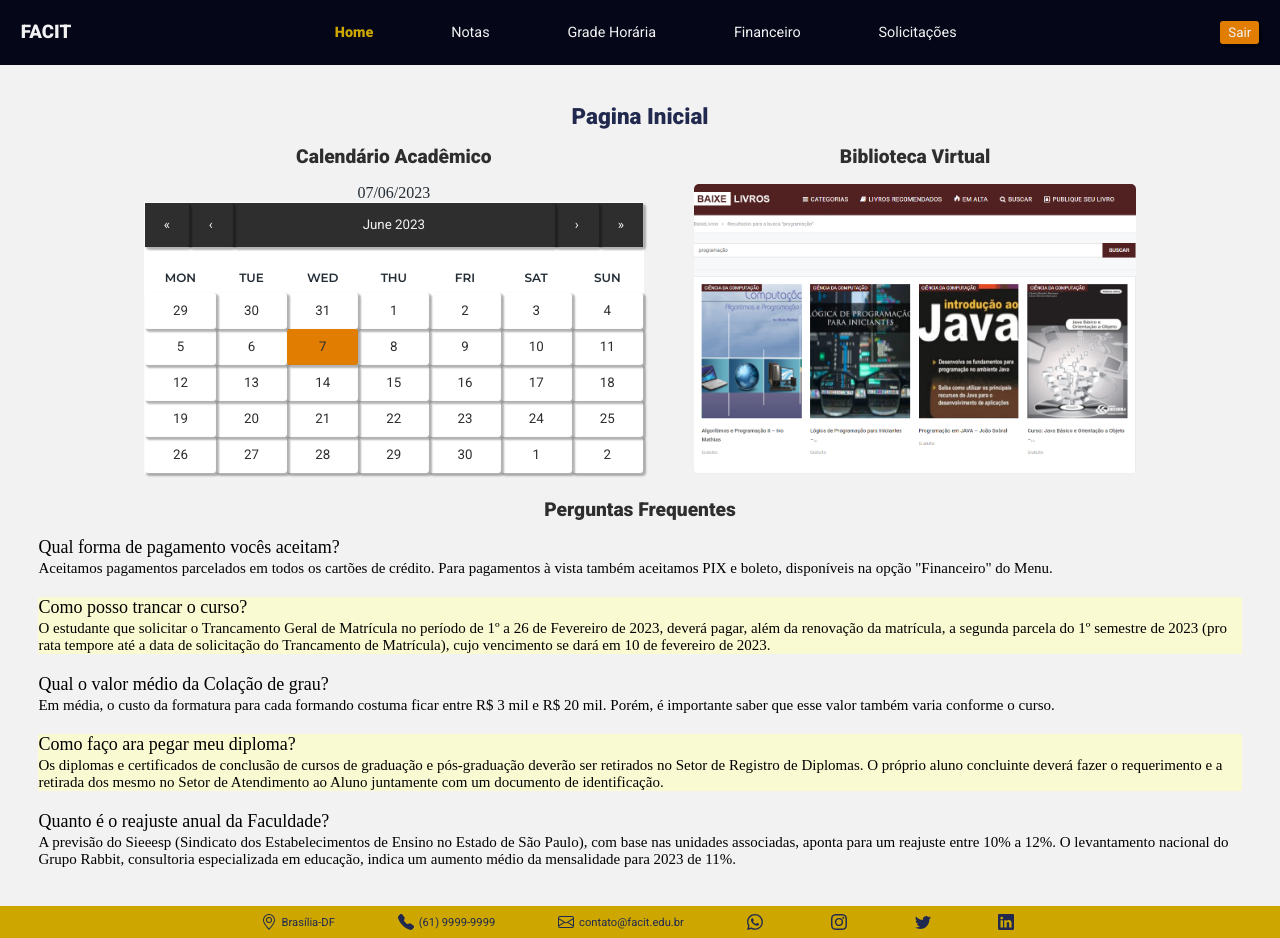
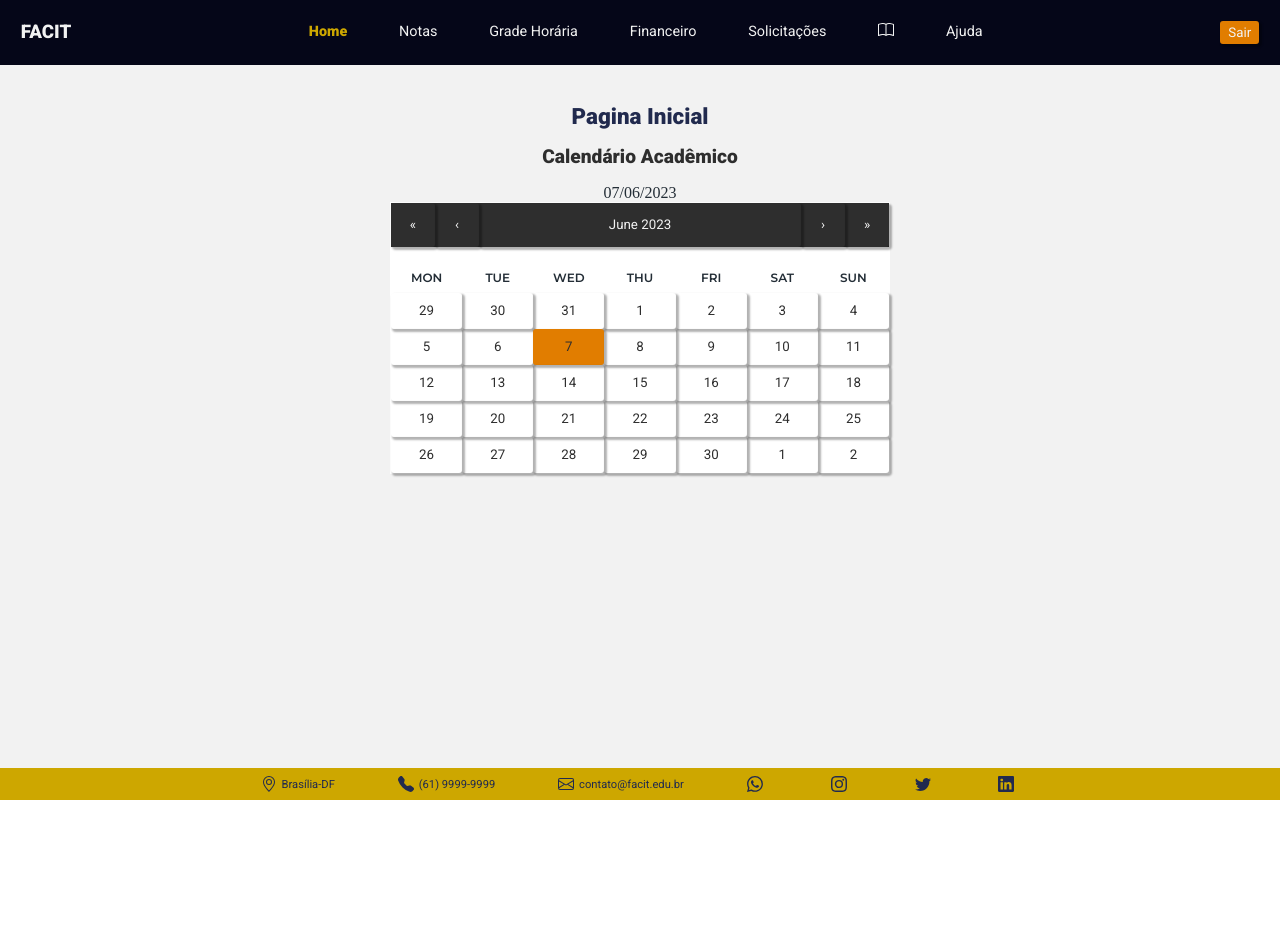
Before and after one commit to Sasaestudo/projetoADS, a React (Vite) app in the folder projetoFront/: page /home in a window 1280 px wide. After the commit the page ends 800 px from the top, so only its background shows below. Built offline with nearby package versions, Linux system fonts and the light colour scheme.

Commit message:
atualixacao pagina home, icone biblio menu e ajuda menu

```diff
--- a/projetoFront/src/App.jsx
+++ b/projetoFront/src/App.jsx
@@ -8,6 +8,7 @@ import Financeiro from './pages/financeiro';
 import Pagamento from './pages/pagamento';
 import Solicitar from './pages/solicitar';
 import Solicitacoes from './pages/solicitacoes';
+import Ajuda from './pages/ajuda';
 import Erro from './pages/erro';
 import Login from './pages/login';
 import UserContext from './contexts/UserContext';
@@ -28,6 +29,7 @@ export default function App() {
             <Route path="/pagamento" element={<Pagamento />} />
             <Route path="/solicitacoes" element={<Solicitacoes />} />
             <Route path="/solicitar" element={<Solicitar />} />
+            <Route path="/ajuda" element={<Ajuda />} />
           </Route>
         </>
 
--- a/projetoFront/src/components/navbar.jsx
+++ b/projetoFront/src/components/navbar.jsx
@@ -2,7 +2,6 @@ import { NavLink, Link } from 'react-router-dom';
 import { useContext } from 'react';
 import UserContext from '../contexts/UserContext'
 import './navbar.css';
-
 
 export default function Navbar() {
 
@@ -28,12 +27,15 @@ const handleSair=() => {
         <li>
           <NavLink to="/financeiro">Financeiro</NavLink>
         </li>
-        {/* <li>
-          <NavLink to="/solicitar">Solicitar</NavLink>
-        </li> */}
         <li>
           <NavLink to="/solicitacoes">Solicitações</NavLink>
         </li>
+        <li><a href="https://www.baixelivros.com.br/?s=programa%C3%A7%C3%A3o" target="_blank"><svg xmlns="http://www.w3.org/2000/svg" color="#f2f2f2" width="16" height="16" fill="currentColor" class="bi bi-book" viewBox="0 0 16 16">
+  <path d="M1 2.828c.885-.37 2.154-.769 3.388-.893 1.33-.134 2.458.063 3.112.752v9.746c-.935-.53-2.12-.603-3.213-.493-1.18.12-2.37.461-3.287.811V2.828zm7.5-.141c.654-.689 1.782-.886 3.112-.752 1.234.124 2.503.523 3.388.893v9.923c-.918-.35-2.107-.692-3.287-.81-1.094-.111-2.278-.039-3.213.492V2.687zM8 1.783C7.015.936 5.587.81 4.287.94c-1.514.153-3.042.672-3.994 1.105A.5.5 0 0 0 0 2.5v11a.5.5 0 0 0 .707.455c.882-.4 2.303-.881 3.68-1.02 1.409-.142 2.59.087 3.223.877a.5.5 0 0 0 .78 0c.633-.79 1.814-1.019 3.222-.877 1.378.139 2.8.62 3.681 1.02A.5.5 0 0 0 16 13.5v-11a.5.5 0 0 0-.293-.455c-.952-.433-2.48-.952-3.994-1.105C10.413.809 8.985.936 8 1.783z"/>
+</svg><span></span></a>
+        </li>
+        <li><NavLink to="/ajuda">Ajuda</NavLink>
+</li>
       </ul>
       <button><Link to="/" onClick={handleSair}>Sair</Link></button>
     </nav>
--- /dev/null
+++ b/projetoFront/src/pages/ajuda.jsx
@@ -0,0 +1,34 @@
+import '../pages/css/ajuda.css'
+export default function ajuda(){
+  return(
+
+    <section ContainerSectio>
+        <div className='ajuda'>
+        <h1>Perguntas Frequentes</h1>
+            <dl>
+              <div>
+                <dt>Qual forma de pagamento vocês aceitam?</dt>
+                <dd>Aceitamos pagamentos parcelados em todos os cartões de crédito. Para pagamentos à vista também aceitamos PIX e boleto, disponíveis na opção "Financeiro" do Menu. </dd>
+              </div>
+              <div>
+                <dt>Como posso trancar o curso?</dt>
+                <dd>O estudante que solicitar o Trancamento Geral de Matrícula no período de 1º a 26 de Fevereiro de 2023, deverá pagar, além da renovação da matrícula, a segunda parcela do 1º semestre de 2023 (pro rata tempore até a data de solicitação do Trancamento de Matrícula), cujo vencimento se dará em 10 de fevereiro de 2023.
+                </dd>
+              </div>
+              <div>
+                <dt>Qual o valor médio da Colação de grau?</dt>
+                <dd>Em média, o custo da formatura para cada formando costuma ficar entre R$ 3 mil e R$ 20 mil. Porém, é importante saber que esse valor também varia conforme o curso. </dd>
+              </div>
+              <div>
+                <dt>Como faço ara pegar meu diploma?</dt>
+                <dd>Os diplomas e certificados de conclusão de cursos de graduação e pós-graduação deverão ser retirados no Setor de Registro de Diplomas. O próprio aluno concluinte deverá fazer o requerimento e a retirada dos mesmo no Setor de Atendimento ao Aluno juntamente com um documento de identificação.</dd>
+              </div>
+              <div>
+                <dt>Quanto é o reajuste anual da Faculdade?</dt>
+                <dd>A previsão do Sieeesp (Sindicato dos Estabelecimentos de Ensino no Estado de São Paulo), com base nas unidades associadas, aponta para um reajuste entre 10% a 12%. O levantamento nacional do Grupo Rabbit, consultoria especializada em educação, indica um aumento médio da mensalidade para 2023 de 11%. </dd>
+              </div>
+            </dl>
+          </div>
+        </section>
+  )
+}
--- /dev/null
+++ b/projetoFront/src/pages/css/ajuda.css
@@ -0,0 +1,27 @@
+.ajuda{
+    grid-row: 1/1;
+    margin-top: 20px;
+    background-color: #f2f2f2;
+
+    }
+    .ajuda h1{
+      text-align: center;
+      background-color: #f2f2f2;
+      margin-bottom: 10px;
+    }
+    .ajuda div:nth-child(even) {
+      background-color:lightgray;}
+    .ajuda dt{
+      font-size: 18px;
+      margin-bottom: 2px;
+
+    }
+    .ajuda dl{
+      font-size: 15px;
+    }
+    .ajuda dt, dl{
+      text-align: left;
+    }
+    .ajuda div:nth-child(-n+4) {
+      margin-bottom: 20px;
+    }
--- a/projetoFront/src/pages/css/home.css
+++ b/projetoFront/src/pages/css/home.css
@@ -2,33 +2,6 @@
   display: flex;
   gap: 50px;
   flex-wrap: wrap;
-}
-.biblioteca img{
-  flex-wrap: wrap;
-  border-radius: 5px;
-  max-height: 290px;
-  width: auto;
-
-}
-.perguntas {
-grid-row: 1/1;
-color:black;
-margin-top: 20px;
-}
-.perguntas div:nth-child(even) {
-  background-color:lightgoldenrodyellow;}
-.perguntas dt{
-  font-size: 18px;
-  margin-bottom: 2px;
-}
-.perguntas dl{
-  font-size: 15px;
-}
-.perguntas dt, dl{
-  text-align: left;
-}
-.perguntas div:nth-child(-n+4) {
-  margin-bottom: 20px;
 }
 .react-calendar {
   width: 500px;
--- a/projetoFront/src/pages/home.jsx
+++ b/projetoFront/src/pages/home.jsx
@@ -2,7 +2,6 @@ import React, { useState } from 'react';
 import Calendar from 'react-calendar';
 import { format, parseISO } from 'date-fns';
 import './css/home.css';
-import bibliotecaVirtual from '../assets/fotos/biblioteca.png'
 
 
 
@@ -26,42 +25,7 @@ export default function home(){
         <Calendar className="calendar" />
         </div>
       </article>
-
-      <article className='biblioteca'>
-        <div>
-          <h2>Biblioteca Virtual</h2>
-          <a href="https://www.baixelivros.com.br/?s=programa%C3%A7%C3%A3o" target="_blank"><img src={bibliotecaVirtual} alt="Biblioteca Virtual"/></a>
-        </div>
-      </article>
      </div>
-
-
-      <article className="perguntas">
-        <h2>Perguntas Frequentes</h2>
-          <dl>
-            <div>
-              <dt>Qual forma de pagamento vocês aceitam?</dt>
-              <dd>Aceitamos pagamentos parcelados em todos os cartões de crédito. Para pagamentos à vista também aceitamos PIX e boleto, disponíveis na opção "Financeiro" do Menu. </dd>
-            </div>
-            <div>
-              <dt>Como posso trancar o curso?</dt>
-              <dd>O estudante que solicitar o Trancamento Geral de Matrícula no período de 1º a 26 de Fevereiro de 2023, deverá pagar, além da renovação da matrícula, a segunda parcela do 1º semestre de 2023 (pro rata tempore até a data de solicitação do Trancamento de Matrícula), cujo vencimento se dará em 10 de fevereiro de 2023.
-              </dd>
-            </div>
-            <div>
-              <dt>Qual o valor médio da Colação de grau?</dt>
-              <dd>Em média, o custo da formatura para cada formando costuma ficar entre R$ 3 mil e R$ 20 mil. Porém, é importante saber que esse valor também varia conforme o curso. </dd>
-            </div>
-            <div>
-              <dt>Como faço ara pegar meu diploma?</dt>
-              <dd>Os diplomas e certificados de conclusão de cursos de graduação e pós-graduação deverão ser retirados no Setor de Registro de Diplomas. O próprio aluno concluinte deverá fazer o requerimento e a retirada dos mesmo no Setor de Atendimento ao Aluno juntamente com um documento de identificação.</dd>
-            </div>
-            <div>
-              <dt>Quanto é o reajuste anual da Faculdade?</dt>
-              <dd>A previsão do Sieeesp (Sindicato dos Estabelecimentos de Ensino no Estado de São Paulo), com base nas unidades associadas, aponta para um reajuste entre 10% a 12%. O levantamento nacional do Grupo Rabbit, consultoria especializada em educação, indica um aumento médio da mensalidade para 2023 de 11%. </dd>
-            </div>
-          </dl>
-        </article>
     </section>
 
   )
```
Also changed, not shown: projetoFront/src/assets/icones/biblio.jpg (added), projetoFront/src/components/navbar.css (line endings or trailing spaces).
